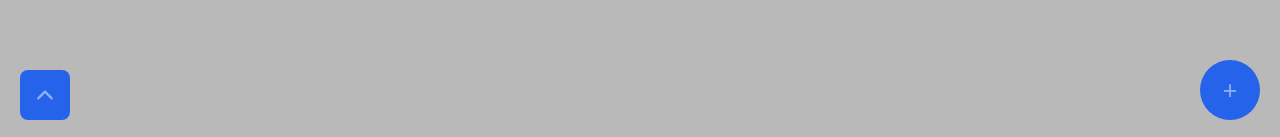
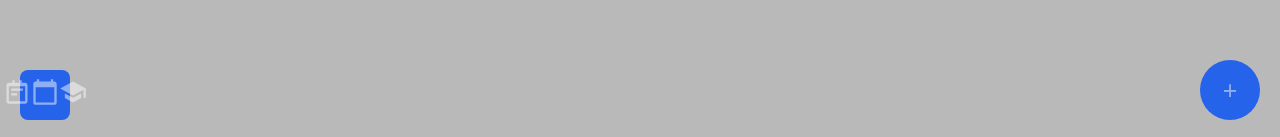
Before and after one commit to webwizard696/Do-it, a React (Vite) app: page / in a window 1280 px wide. Shown: the part 660-797 px from the top of the page. Built offline with nearby package versions, Linux system fonts and the light colour scheme.

Commit message:
Icon in the footer

```diff
--- a/src/components/Header/HeaderAndFooter.css
+++ b/src/components/Header/HeaderAndFooter.css
@@ -50,7 +50,7 @@ p{
     align-items: center;
     justify-content: center;
     z-index: 999;
-    transition: all 0.2s ease;
+    transition: all 0.6s ease;
     cursor: pointer;
 }
 
--- a/src/components/Header/HeaderAndFooter.jsx
+++ b/src/components/Header/HeaderAndFooter.jsx
@@ -1,7 +1,9 @@
 import './HeaderAndFooter.css';
-import { MdSettings } from 'react-icons/md';
 import { IoIosArrowDown, IoIosArrowUp } from "react-icons/io";
 import { useState } from 'react';
+import { MdSettings,  MdNote, MdCalendarToday, MdSchool } from 'react-icons/md';
+import { BiNotepad  } from 'react-icons/bi';
+import { FaBookOpen } from "react-icons/fa";
 
 function HeaderAndFooter() {
 
@@ -23,6 +25,15 @@ function HeaderAndFooter() {
 
         <footer onClick={answerChange} className={`footer ${inSide ? 'go' : ''}`}>
             {inSide ? <IoIosArrowDown size={24} /> : <IoIosArrowUp size={24} />}
+            <div>
+                <BiNotepad  size={28} className='icon'/>
+            </div>
+            <div>
+                <MdCalendarToday size={28} className='icon'/>
+            </div>
+            <div>
+                <MdSchool size={28} className='icon'/>
+            </div>
         </footer>
         </>
     )
```
